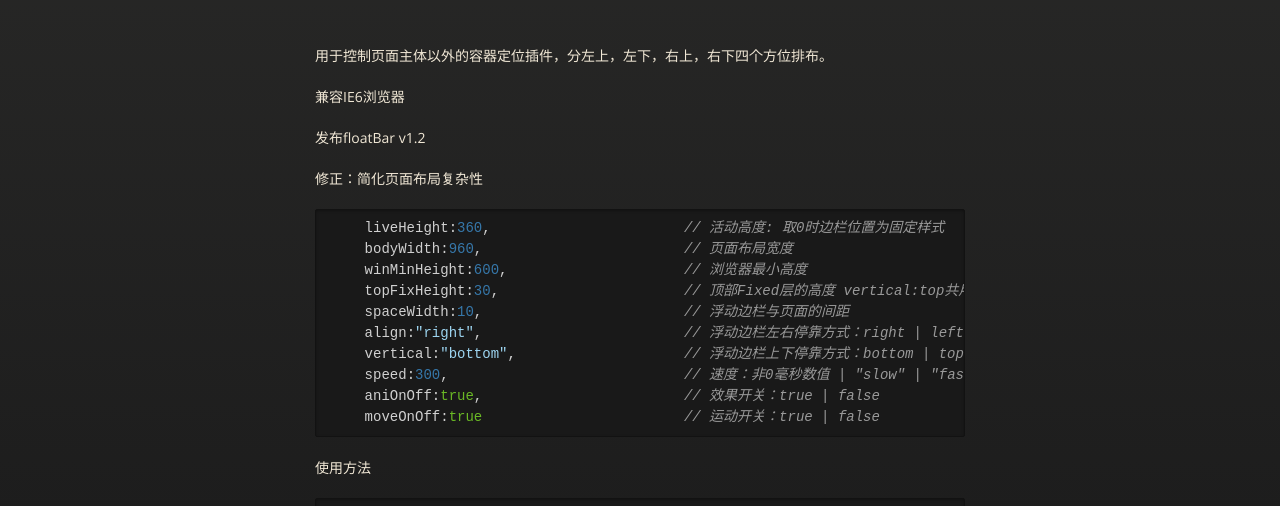
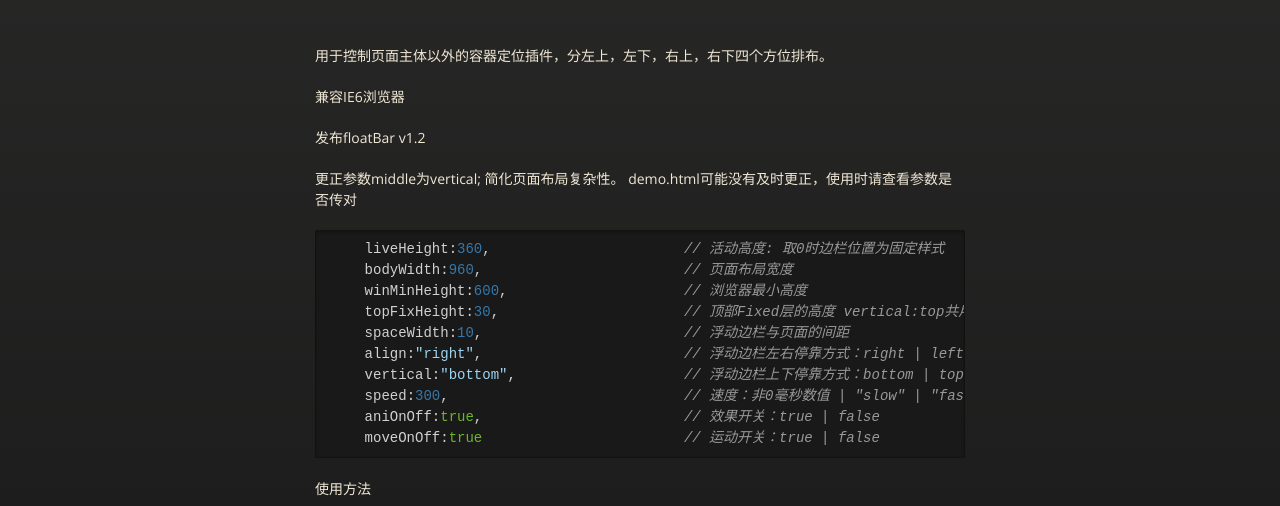
Before and after one commit to wendellvian/floatBar, a plain HTML site: page index.html in a window 1280 px wide. Shown: the part 226-732 px from the top of the page. Drawn offline with nearby package versions, Linux system fonts and the light colour scheme.

```diff
--- a/index.html
+++ b/index.html
@@ -44,7 +44,9 @@
 
 <p>发布floatBar v1.2</p>
 
-<p>修正：简化页面布局复杂性</p>
+<p>更正参数middle为vertical;
+简化页面布局复杂性。
+demo.html可能没有及时更正，使用时请查看参数是否传对</p>
 
 <div class="highlight"><pre>    <span class="nx">liveHeight</span><span class="o">:</span><span class="mi">360</span><span class="p">,</span>                       <span class="c1">// 活动高度: 取0时边栏位置为固定样式</span>
     <span class="nx">bodyWidth</span><span class="o">:</span><span class="mi">960</span><span class="p">,</span>                        <span class="c1">// 页面布局宽度</span>
```
Also changed, not shown: params.json (+1 -1 lines).
